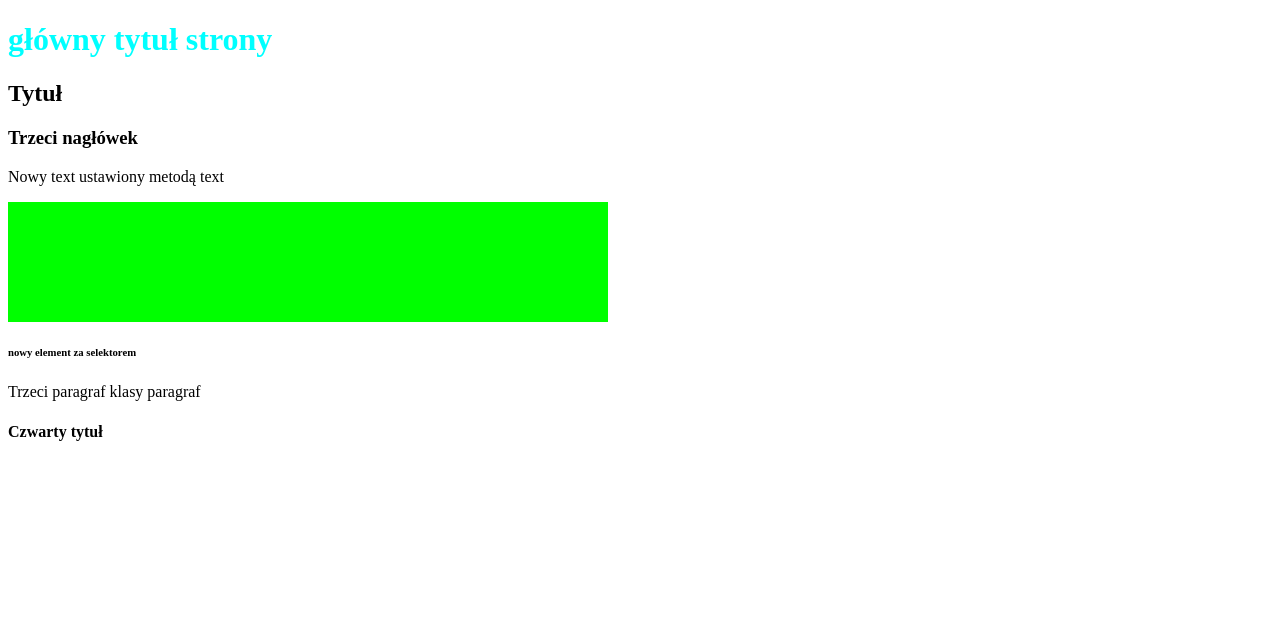
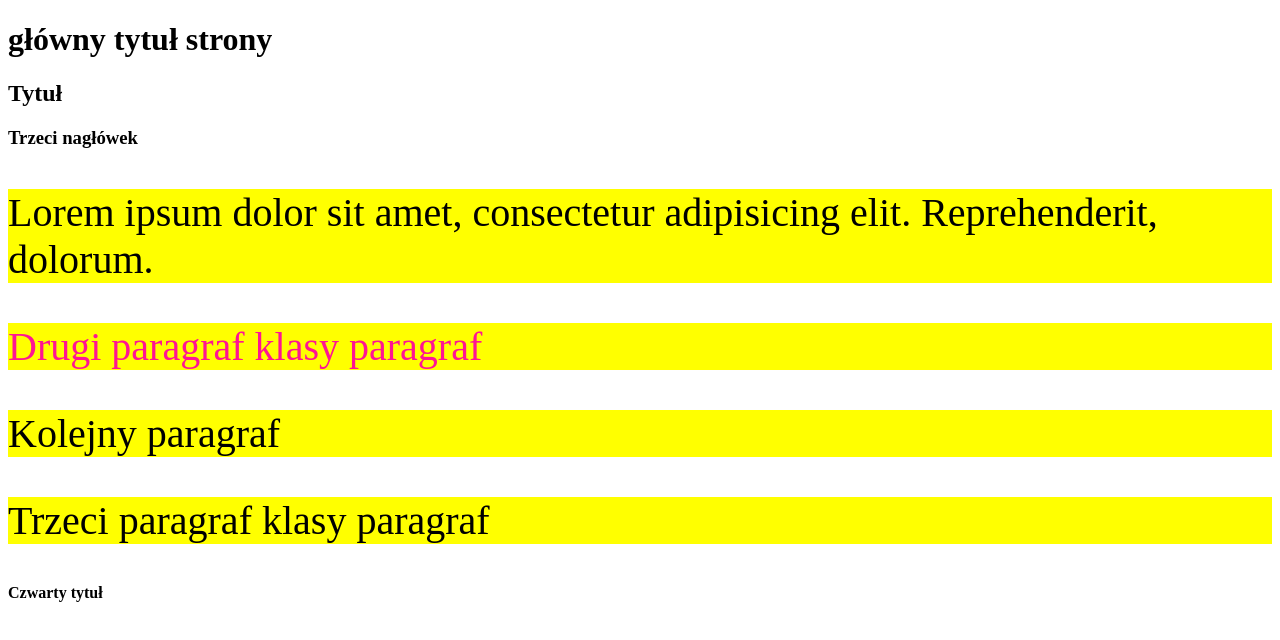
Before and after one commit to szczepaniakmichal/szczepaniakmichal.github.io, a plain HTML site: page warsztaty/jquerry/index.html in a window 1280 px wide. Drawn offline with nearby package versions, Linux system fonts and the light colour scheme.

Commit message:
find-each

```diff
--- a/warsztaty/jquerry/index.html
+++ b/warsztaty/jquerry/index.html
@@ -40,7 +40,7 @@
       crossorigin="anonymous">
     </script>
 
-    <script src="js/manipulacja.js"></script>
+    <script src="js/find-each.js"></script>
 
 </body>
 </html>
--- /dev/null
+++ b/warsztaty/jquerry/js/find-each.js
@@ -0,0 +1,11 @@
+// metoda find wyszukuje potomków selektora. W poniższym //przykładzie poszuka paragrafów znajdujących się w div.
+//motoda find może wyszukać po tagu, klasie, id, atrybucie
+$("div").find("p").css({fontSize:"60px", color:"deeppink"});
+
+
+// metoda each
+$("p").each( function(index, element ){
+    console.log( index, element );
+    $(this).addClass("new_class").css
+    ({fontSize: "40px", backgroundColor: "yellow"});
+});
```
